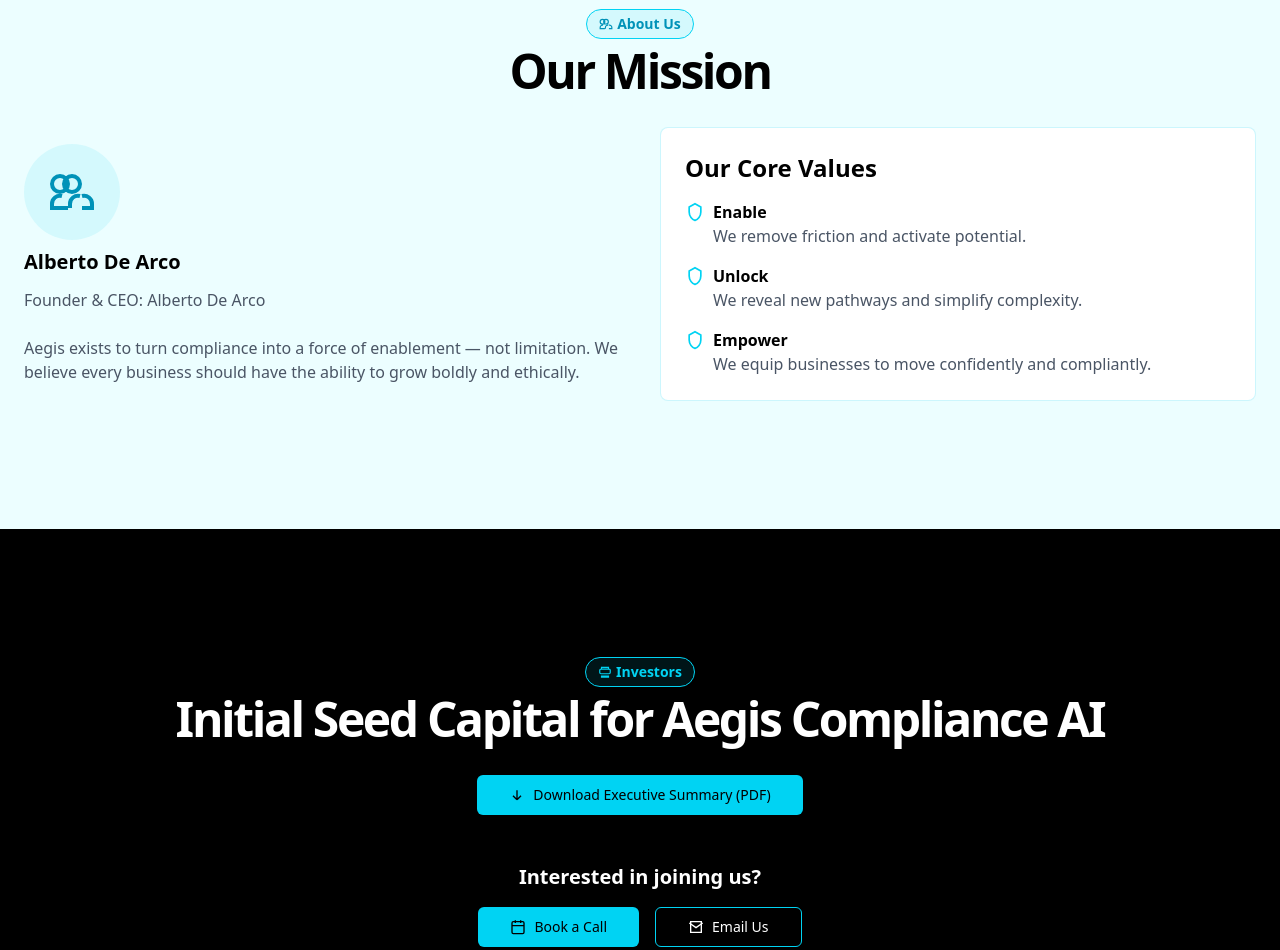
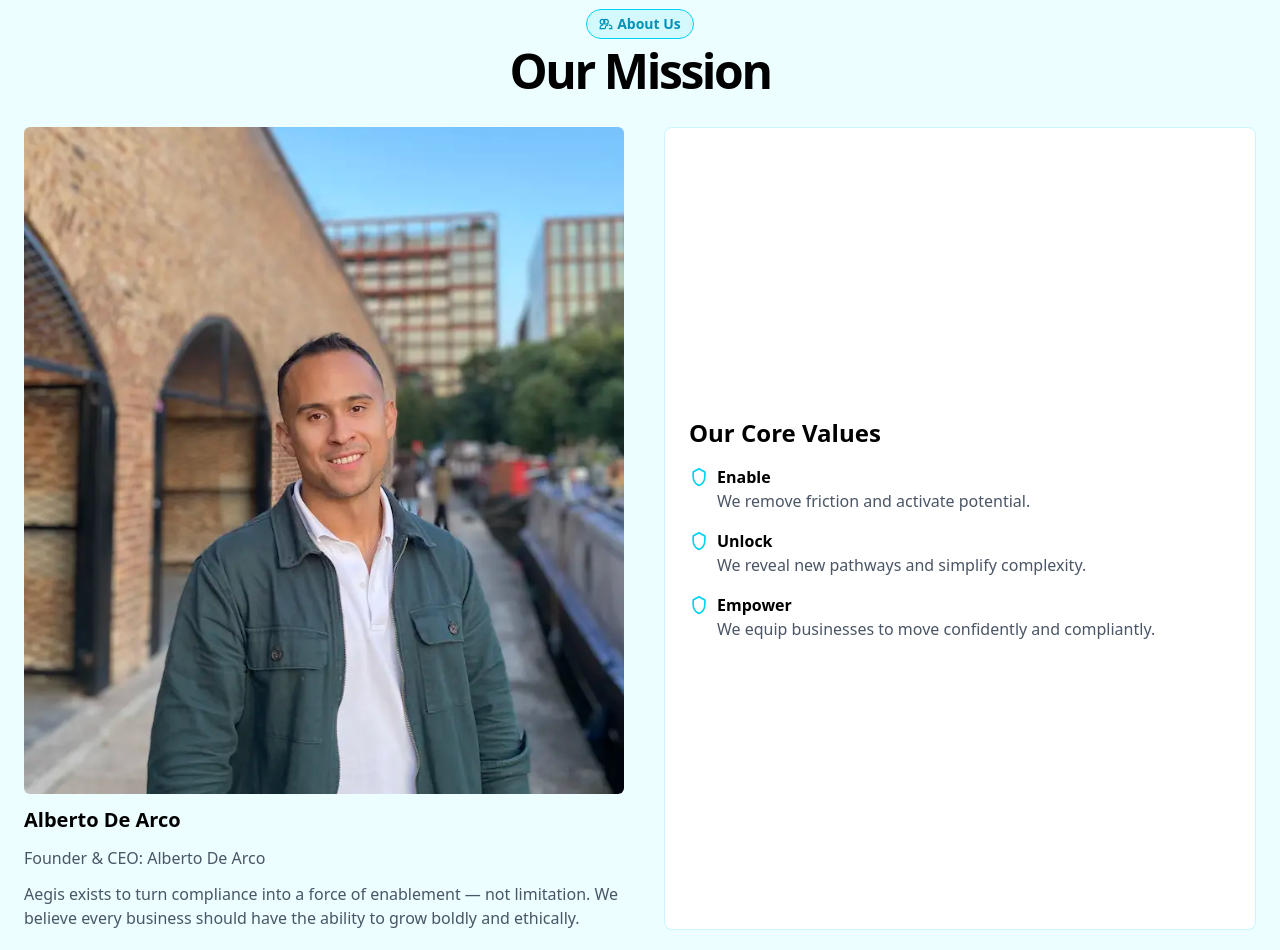
Before and after one commit to isaiasdearco/aegis, a website built with Vite: page index.html in a window 1280 px wide. Shown: the part 940-1890 px from the top of the page. Built offline with nearby package versions, Linux system fonts and the light colour scheme.

Commit message:
add CEO img

```diff
--- a/index.html
+++ b/index.html
@@ -87,14 +87,10 @@
             </div>
           </div>
 
-          <div class="grid gap-10 lg:grid-cols-2">
+          <div class="grid gap-10 lg:grid-cols-[1fr_2fr]">
             <div class="flex flex-col justify-center space-y-4">
-              <div class="flex flex-col items-center md:items-start space-y-3 mb-6">
-                <div class="h-24 w-24 rounded-full bg-cyan-400/10 flex items-center justify-center mb-2">
-                  <svg class="h-12 w-12 text-cyan-600" fill="none" stroke="currentColor" stroke-width="2" viewBox="0 0 24 24">
-                    <path d="M17 20h5v-2a4 4 0 0 0-5-4m-6 6v-2a4 4 0 0 1 5-4m-6 6H2v-2a4 4 0 0 1 5-4m3-6a4 4 0 1 1-8 0 4 4 0 0 1 8 0zm6 0a4 4 0 1 1-8 0 4 4 0 0 1 8 0z"/>
-                  </svg>
-                </div>
+              <div class="flex flex-col items-center md:items-start space-y-3 mb-3">
+                <img src="Alberto De Arco.webp" class="rounded-md mx-auto max-w-[500px] md:max-w-[600px]">
                 <h3 class="text-xl font-bold text-black">Alberto De Arco</h3>
                 <p class="text-gray-600 text-center md:text-left">Founder & CEO: Alberto De Arco</p>
               </div>
```
Also changed, not shown: public/Alberto De Arco.webp (added).
